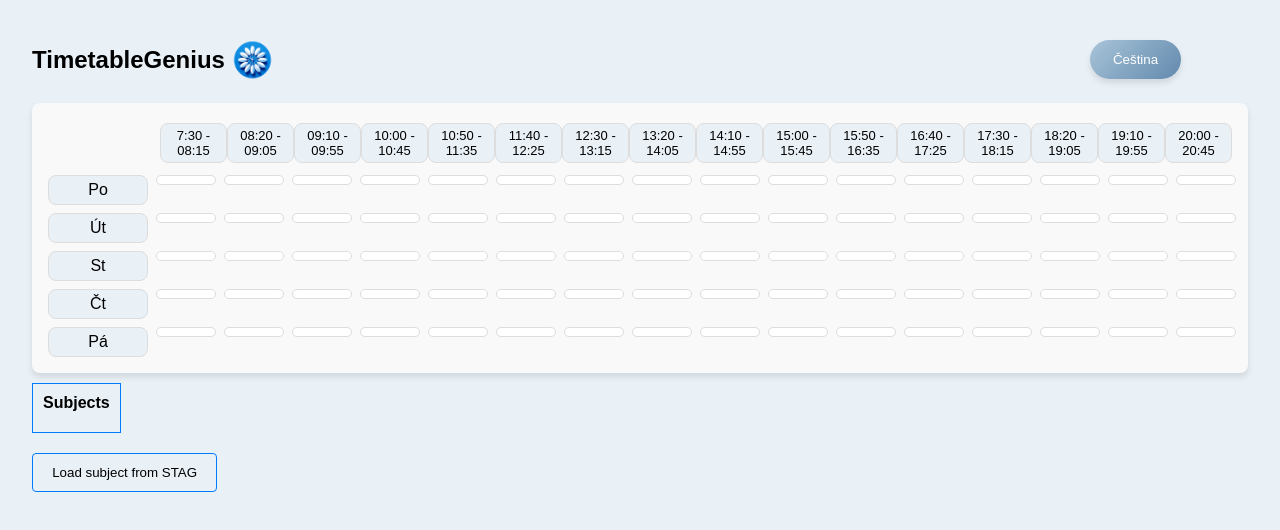
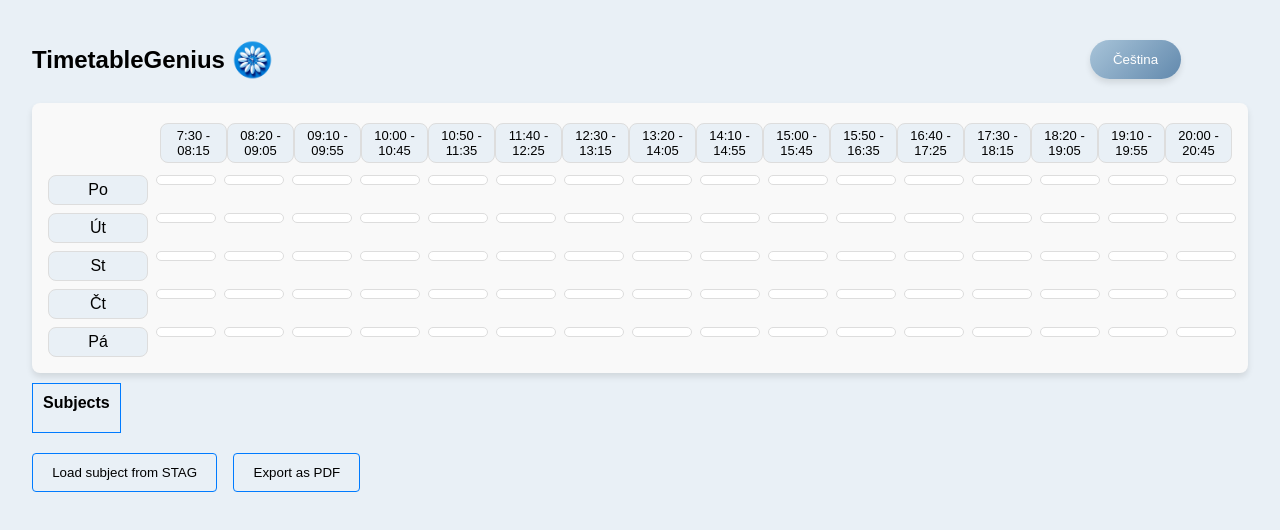
Before and after one commit to sidd-1337/timetabemakertest, a React (Create React App) app: page /timetable-maker in a window 1280 px wide. Shown: the top 530 px of the page. Built offline with nearby package versions, Linux system fonts and the light colour scheme.

Commit message:
When clicking "delete subject" the timetable grid is cleared too. Added PDF export (A4 vertically), needs to be modified.

```diff
--- a/package.json
+++ b/package.json
@@ -11,8 +11,10 @@
     "@testing-library/react": "^13.4.0",
     "@testing-library/user-event": "^13.5.0",
     "bootstrap": "^5.3.2",
+    "html2canvas": "^1.4.1",
     "i18next": "^23.6.0",
     "i18next-http-backend": "^2.4.2",
+    "jspdf": "^2.5.1",
     "react": "^18.2.0",
     "react-bootstrap": "^2.10.0",
     "react-dom": "^18.2.0",
--- a/src/components/TimetableMaker/TimetableMaker.js
+++ b/src/components/TimetableMaker/TimetableMaker.js
@@ -4,6 +4,8 @@ import './TimetableMaker.css';
 import Header from '../Header';
 import { useLocation } from 'react-router-dom';
 import SubjectLoaderForm from './SubjectLoaderForm';
+import { jsPDF } from "jspdf";
+import html2canvas from "html2canvas";
 import { useTranslation } from 'react-i18next';
 
 
@@ -53,6 +55,67 @@ function TimetableMaker() {
                 )
         );
     };
+    const exportPDF = () => {
+        const input = document.querySelector('.timetable-canvas'); // The element to capture
+        if (!input) return;
+
+        html2canvas(input, { scale: 1 }).then(originalCanvas => {
+            const originalWidth = originalCanvas.width;
+            const originalHeight = originalCanvas.height;
+            const padding = 40; // Define the padding value (px)
+            // Calculate rotated canvas dimensions, adding padding
+            const rotatedWidth = originalHeight + (padding * 2);
+            const rotatedHeight = originalWidth + (padding * 2);
+
+            // Create a new canvas for rotation
+            const rotatedCanvas = document.createElement('canvas');
+            rotatedCanvas.width = rotatedWidth;
+            rotatedCanvas.height = rotatedHeight;
+            const context = rotatedCanvas.getContext('2d');
+
+            // Set the whole background to white
+            context.fillStyle = '#FFFFFF'; // Set fill color to white
+            context.fillRect(0, 0, rotatedWidth, rotatedHeight); // Fill the background
+
+            // Rotate and draw the original canvas onto the new canvas, considering padding
+            context.translate(rotatedWidth / 2, rotatedHeight / 2); // Center the rotation point
+            context.rotate(90 * Math.PI / 180); // Rotate 90 degrees
+            context.drawImage(originalCanvas, -originalWidth / 2, -originalHeight / 2); // Draw the image centered
+
+            // Prepare for A4 size output
+            const a4Width = 595; // A4 width in points (pt)
+            const a4Height = 842; // A4 height in points (pt), for portrait orientation
+
+            // Use jsPDF to create a PDF in A4 size
+            const pdf = new jsPDF({
+                orientation: 'portrait',
+                unit: 'pt',
+                format: [a4Width, a4Height]
+            });
+
+            // Calculate scale to fit the rotated canvas within A4 dimensions
+            const scaleX = a4Width / rotatedWidth;
+            const scaleY = a4Height / rotatedHeight;
+            const scale = Math.min(scaleX, scaleY); // Use the smallest scale to fit the entire canvas
+
+            // Calculate the scaled dimensions
+            const scaledWidth = rotatedWidth * scale;
+            const scaledHeight = rotatedHeight * scale;
+
+            // Calculate centered position on A4 page
+            const xPosition = (a4Width - scaledWidth) / 2;
+            const yPosition = (a4Height - scaledHeight) / 2;
+
+            // Convert canvas to image and add to PDF
+            const imgData = rotatedCanvas.toDataURL('image/png');
+            pdf.addImage(imgData, 'PNG', xPosition, yPosition, scaledWidth, scaledHeight);
+            pdf.save('timetable.pdf');
+        }).catch(err => console.error('Error exporting PDF:', err));
+    };
+
+
+
+
     const fetchSubjectData = async () => {
         console.log('Fetching data...');
         if(programme==="null" || faculty==="null" || typeOfStudy==="null" || formOfStudy==="null" || grade==="null" || semester==="null"){
@@ -135,11 +198,16 @@ function TimetableMaker() {
     };
 
     const deleteSubjectFromTimetable = (subject) => {
-        // Remove the subject from the timetable
+        // Remove the subject from the subjects list
+        const updatedSubjects = subjects.filter(sub => sub.id !== subject.id);
+        setSubjects(updatedSubjects);
+
+        // Go through the timetable to remove any slots associated with this subject's name
         const updatedTimetable = timetable.map(daySchedule => ({
             ...daySchedule,
             slots: daySchedule.slots.map(slot => {
-                if (slot.subject && slot.subject.id === subject.id) {
+                // Clear the slot if its subject's name matches the deleted subject's name
+                if (slot.subject && slot.subject.name === subject.name) {
                     return { ...slot, subject: null };
                 }
                 return slot;
@@ -147,16 +215,13 @@ function TimetableMaker() {
         }));
         setTimetable(updatedTimetable);
 
-        // Remove the subject from the subjects list
-        const updatedSubjects = subjects.filter(sub => sub.id !== subject.id);
-        setSubjects(updatedSubjects);
-
-        // Close the subject details window if the deleted subject was selected
+        // If the deleted subject was the selected subject, reset the selection and subject schedule
         if (selectedSubject && selectedSubject.id === subject.id) {
-            setSelectedSubject(null); // Deselect the subject
-            setSubjectSchedule({ lectures: [], tutorials: [] }); // Reset the subject schedule
+            setSelectedSubject(null);
+            setSubjectSchedule({ lectures: [], tutorials: [] });
         }
     };
+
 
     const initializeTimetable = () => {
         const initialTimetable = days.map(day => ({
@@ -389,6 +454,7 @@ function TimetableMaker() {
                 <button className="custom-button"  onClick={() => setShowSubjectLoader(!showSubjectLoader)}>
                     {showSubjectLoader ? 'Hide Form' : 'Load subject from STAG'}
                 </button>
+                <button onClick={exportPDF} className="custom-button">Export as PDF</button>
             </div>
         <div className="form-group">
             {showSubjectLoader && <SubjectLoaderForm onSubjectAdded={handleSubjectAdded}/>}
```
Also changed, not shown: 1 other file (tests, documents, lock files or other folders).
